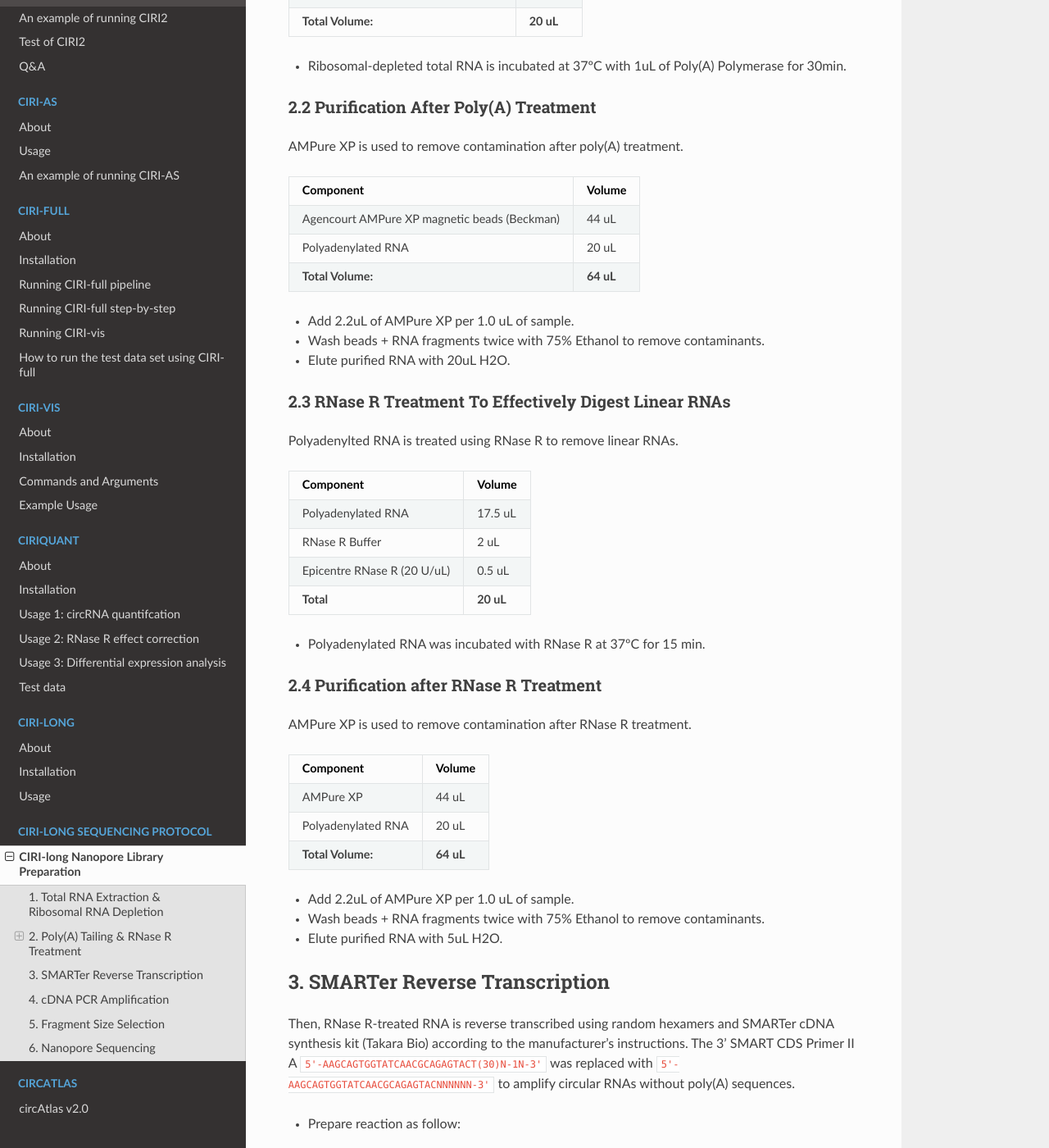
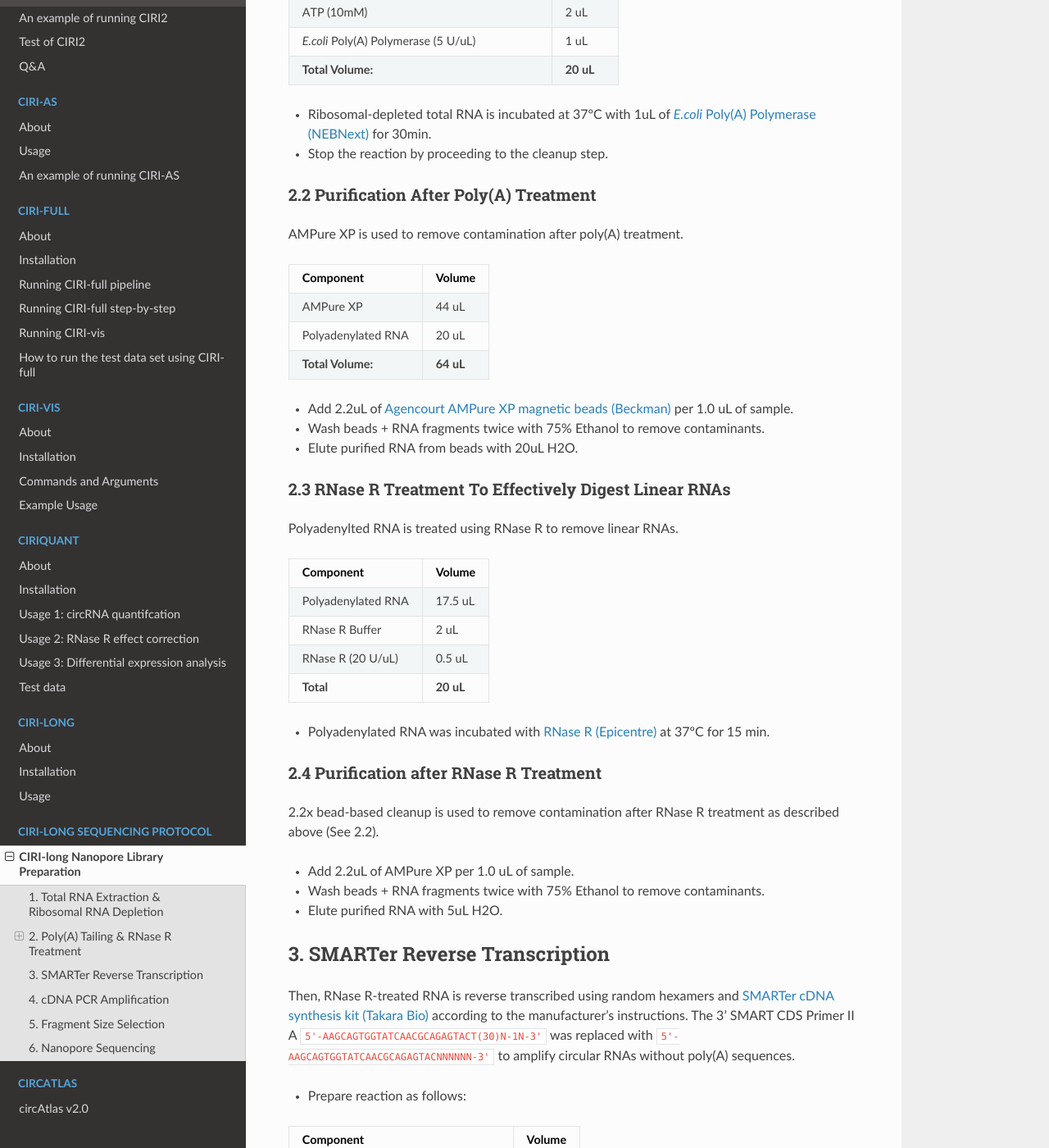
Before and after one commit to bioinfo-biols/CIRI-cookbook, a Sphinx documentation site: the page built from source/CIRI-long_sequencing.md, in a window 1280 px wide and 1400 px high, scrolled down 741 px. Shown: the whole window at 82% size. Built offline with Sphinx 7.4.7 and the Read the Docs theme 2.0.0, drawn with Linux system fonts in a browser that asks for light colours; some of the changed text lies outside the part shown.

Commit message:
update v0423

```diff
--- a/source/CIRI-long_sequencing.md
+++ b/source/CIRI-long_sequencing.md
@@ -2,10 +2,11 @@
 
 ## 1. Total RNA Extraction & Ribosomal RNA Depletion
 
-In our manuscript:
+- Total RNA is isolated using [TRIzol (Invitrogen)](https://assets.thermofisher.com/TFS-Assets/LSG/manuals/trizol_reagent.pdf)
 
-- Total RNA is isolated using TRIzol (Invitrogen)
-- **RiboErase kit (human/mouse/rat, KAPA Biosystems)** is used to remove rRNA from **1ug of total RNA**.
+- [RiboErase kit (human/mouse/rat, KAPA Biosystems)](https://rochesequencingstore.com/wp-content/uploads/2017/10/KAPA-RiboErase-KitHMR_KR1142-%E2%80%93-v4.19.pdf) is used to remove rRNA from **1ug of total RNA**.
+
+- Elute rRNA-depleted RNA from beads with 17uL nuclease free water.
 
 ## 2. Poly(A) Tailing & RNase R Treatment
 
@@ -15,14 +16,18 @@
 
 E-PAP treatment is used to add poly(A) tails to the 3' end of linear RNAs, which can increase the RNase R digestion ability to RNAs with secondary structures.
 
+- Add the following components in the order specified:
+
 Component | Volume
 -|-
-RNA | 17 uL
-PolyA Buffer | 2 uL
-NEB *E.coli* Poly(A) Polymerase (5 U/uL) | 1 uL
+rRNA-depleted RNA | 15 uL
+10X *E.coli* Poly(A) Polymerase Reaction Buffer | 2uL
+ATP (10mM) | 2 uL
+*E.coli* Poly(A) Polymerase (5 U/uL) | 1 uL
 **Total Volume:** | **20 uL**
 
-- Ribosomal-depleted total RNA is incubated at 37ºC with 1uL of Poly(A) Polymerase for 30min.
+- Ribosomal-depleted total RNA is incubated at 37ºC with 1uL of [*E.coli* Poly(A) Polymerase (NEBNext)](https://international.neb.com/protocols/2014/08/13/poly-a-tailing-of-rna-using-e-coli-poly-a-polymerase-neb-m0276) for 30min.
+- Stop the reaction by proceeding to the cleanup step.
 
 ### 2.2 Purification After Poly(A) Treatment
 
@@ -30,13 +35,13 @@
 
 Component | Volume
 -|-
-Agencourt AMPure XP magnetic beads (Beckman) | 44 uL
+AMPure XP | 44 uL
 Polyadenylated RNA | 20 uL
 **Total Volume:** | **64 uL**
 
-- Add 2.2uL of AMPure XP per 1.0 uL of sample.
+- Add 2.2uL of [Agencourt AMPure XP magnetic beads (Beckman)](https://www.beckmancoulter.com/wsrportal/techdocs?docname=B37419) per 1.0 uL of sample.
 - Wash beads + RNA fragments twice with 75% Ethanol to remove contaminants.
-- Elute purified RNA with 20uL H2O.
+- Elute purified RNA from beads with 20uL H2O.
 
 ### 2.3 RNase R Treatment To Effectively Digest Linear RNAs
 
@@ -46,20 +51,14 @@
 -|-
 Polyadenylated RNA  | 17.5 uL
 RNase R Buffer | 2 uL
-Epicentre RNase R (20 U/uL) | 0.5 uL
+RNase R (20 U/uL) | 0.5 uL
 **Total** | **20 uL**
 
-- Polyadenylated RNA was incubated with RNase R at 37ºC for 15 min.
+- Polyadenylated RNA was incubated with [RNase R (Epicentre)](https://www.lucigen.com/docs/manuals/MA266E-RNase-R.pdf) at 37ºC for 15 min.
 
 ### 2.4 Purification after RNase R Treatment
 
-AMPure XP is used to remove contamination after RNase R treatment.
-
-Component | Volume
--|-
-AMPure XP | 44 uL
-Polyadenylated RNA | 20 uL
-**Total Volume:** | **64 uL**
+2.2x bead-based cleanup is used to remove contamination after RNase R treatment as described above (See 2.2).
 
 - Add 2.2uL of AMPure XP per 1.0 uL of sample.
 - Wash beads + RNA fragments twice with 75% Ethanol to remove contaminants.
@@ -67,9 +66,9 @@
 
 ## 3. SMARTer Reverse Transcription
 
-Then, RNase R-treated RNA is reverse transcribed using random hexamers and SMARTer cDNA synthesis kit (Takara Bio) according to the manufacturer's instructions. The 3' SMART CDS Primer II A `5'-AAGCAGTGGTATCAACGCAGAGTACT(30)N-1N-3'` was replaced with `5'-AAGCAGTGGTATCAACGCAGAGTACNNNNNN-3'` to amplify circular RNAs without poly(A) sequences.
+Then, RNase R-treated RNA is reverse transcribed using random hexamers and [SMARTer cDNA synthesis kit (Takara Bio)](https://www.takarabio.com/documents/User%20Manual/SMARTer%20PCR%20cDNA%20Synthesis%20Kit%20User%20Manual%20%28PT4097/SMARTer%20PCR%20cDNA%20Synthesis%20Kit%20User%20Manual%20%28PT4097-1%29_040114.pdf) according to the manufacturer's instructions. The 3' SMART CDS Primer II A `5'-AAGCAGTGGTATCAACGCAGAGTACT(30)N-1N-3'` was replaced with `5'-AAGCAGTGGTATCAACGCAGAGTACNNNNNN-3'` to amplify circular RNAs without poly(A) sequences.
 
-- Prepare reaction as follow:
+- Prepare reaction as follows:
 
 Component | Volume
 -|-
@@ -96,7 +95,7 @@
 
 ## 4. cDNA PCR Amplification
 
-To obtain sufficient cDNA products for sequencing, PCR amplification is performed using **2uL** of cDNA with **NEBNext LongAmp Taq DNA Polymerase** and **SMARTer primers** under the following conditions:
+To obtain sufficient cDNA products for sequencing, PCR amplification is performed using **2uL** of cDNA with [NEBNext LongAmp Taq DNA Polymerase](https://international.neb.com/protocols/2012/10/15/m0323-longamp-taq-dna-polymerase-protocol) and **SMARTer primers** under the following conditions:
 
 STEP | TEMP | TIME
 -|-|-
@@ -107,12 +106,12 @@
 
 ## 5. Fragment Size Selection
 
-Afterward, AMPure XP is used for size selection of the cDNA fragments:
+Afterward, 0.5x AMPure XP is used for size selection of the cDNA fragments:
 
-- Add 0.5 of AMPure XP per 1.0 uL of sample.
+- Add 0.5uL of AMPure XP per 1.0 uL of sample.
 - Wash beads + cDNA fragments twice with 75% Ethanol to remove contaminants.
-- Elute purified cDNA
+- Elute purified cDNA with 20-30uL H2O.
 
 ## 6. Nanopore Sequencing
 
-Finally, cDNA libraries are prepared according to the ONT protocol `SQK-LSK109` and barcoded with `EXP-NBD104` / `EXP-NBD114` kits, and nanopore sequencing is performed using the MinION (MN26543) platform with a `FLOW-MIN106` flow cell.
+Finally, cDNA libraries are prepared according to the ONT protocol `SQK-LSK109` and barcoded with `EXP-NBD104` / `EXP-NBD114` kits, and nanopore sequencing is performed using the MinION (MN26543) platform with a `FLOW-MIN106` flow cell. Please refer to the [Nanopore Community](https://nanoporetech.com/) for detailed instructions.
```
